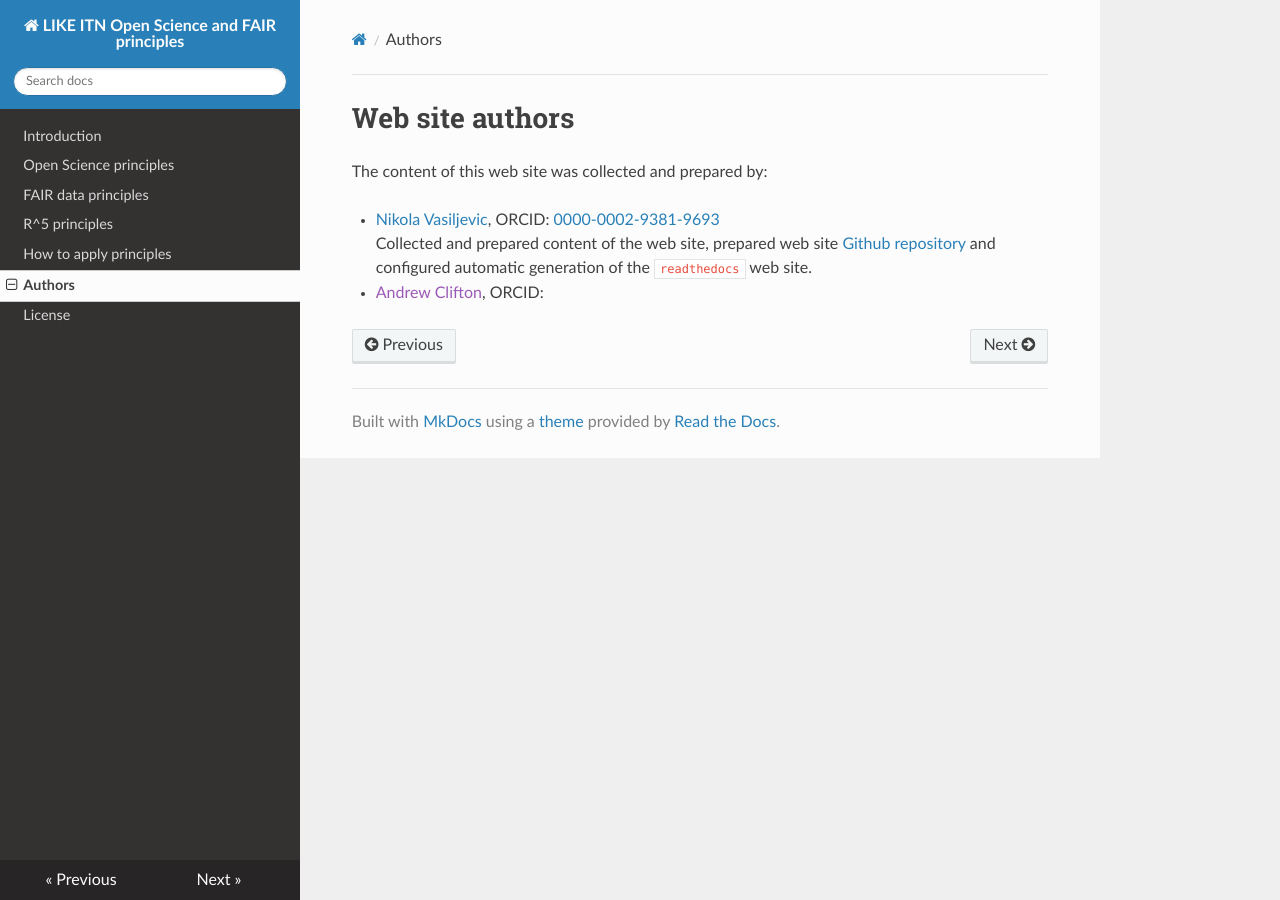
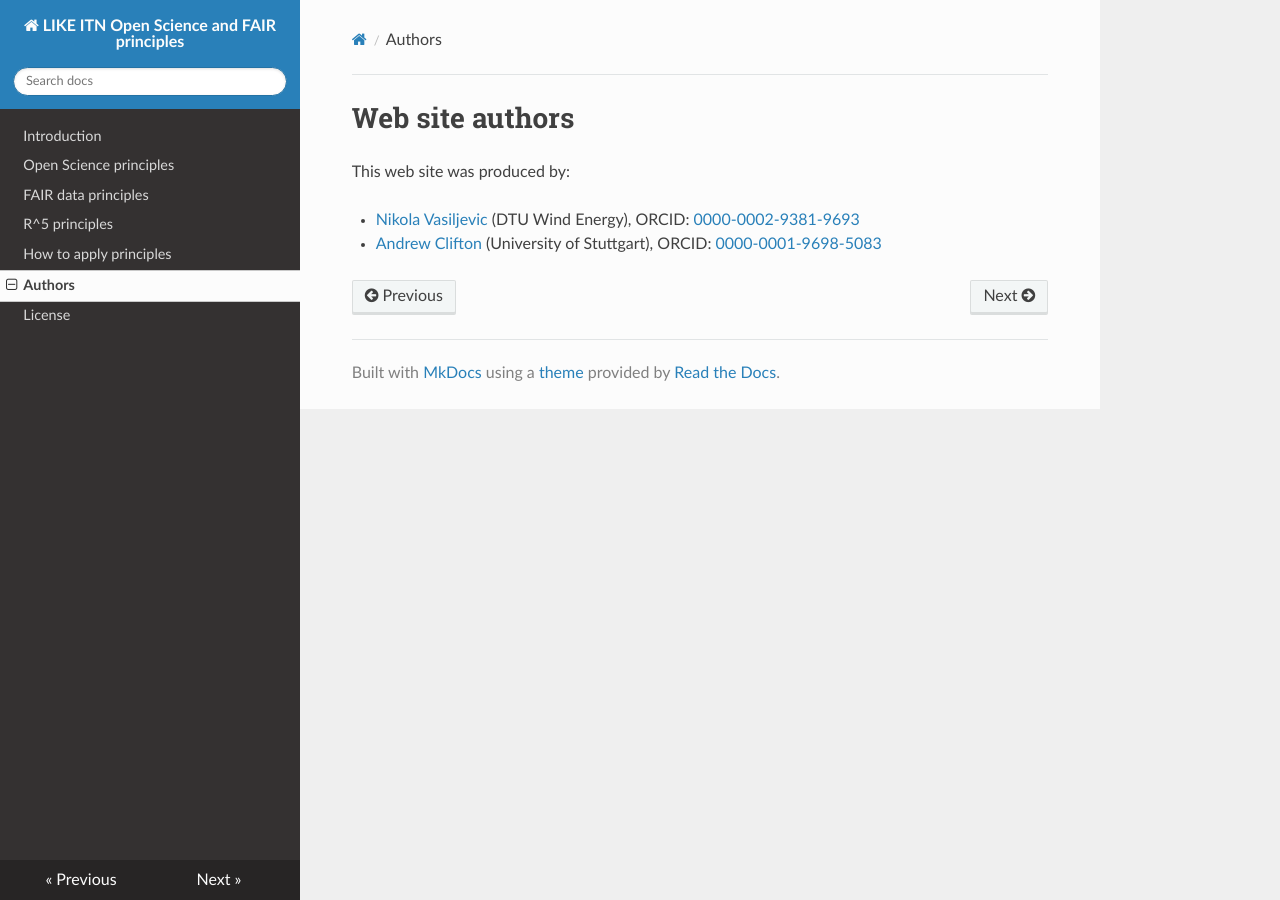
Before and after one commit to InesWuerth/FAIR-data-and-Open-Science-principles, an MkDocs documentation site: the page built from docs/authors.md, in a window 1280 px wide. Built offline with MkDocs 1.6.1, drawn with Linux system fonts in a browser that asks for light colours; nearby versions of some CDN libraries.

Commit message:
small updated

```diff
--- a/docs/authors.md
+++ b/docs/authors.md
@@ -1,7 +1,6 @@
 # Web site authors
 
-The content of this web site was collected and prepared by:
+This web site was produced by:
 
-- [Nikola Vasiljevic](https://www.linkedin.com/in/niva83/), ORCID: [0000-0002-9381-9693](https://orcid.org/0000-0002-9381-9693)<br>
-    Collected and prepared content of the web site, prepared web site [Github repository](https://github.com/LIKE-ITN/FAIR-data-and-Open-Science-principles/) and configured automatic generation of the `readthedocs` web site.
-- [Andrew Clifton](), ORCID:
+- [Nikola Vasiljevic](https://www.linkedin.com/in/niva83/) (DTU Wind Energy), ORCID: [0000-0002-9381-9693](https://orcid.org/0000-0002-9381-9693)
+- [Andrew Clifton](https://www.linkedin.com/in/andyclifton/) (University of Stuttgart), ORCID: [0000-0001-9698-5083](https://orcid.org/0000-0001-9698-5083)
```
Also changed, not shown: docs/0_introduction.md (+0 -10 lines).
